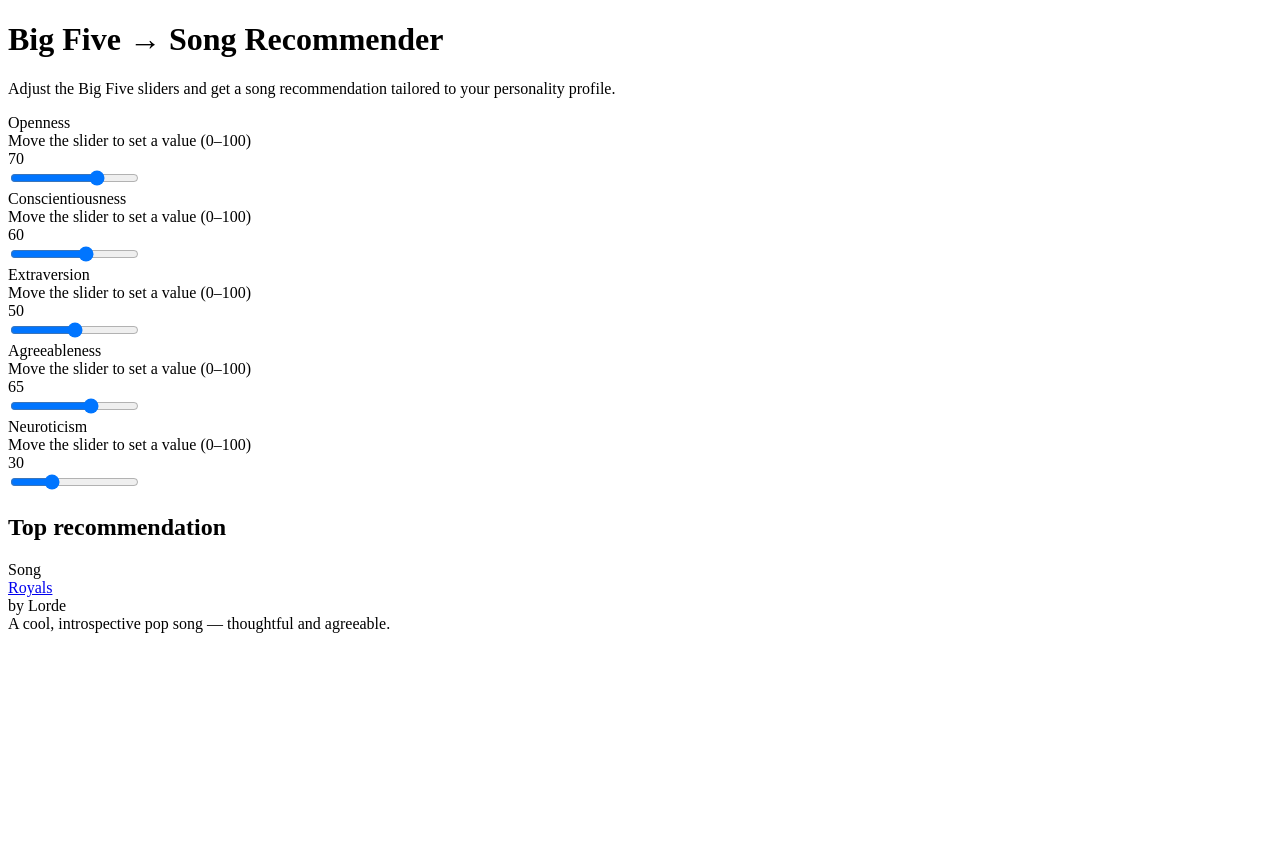
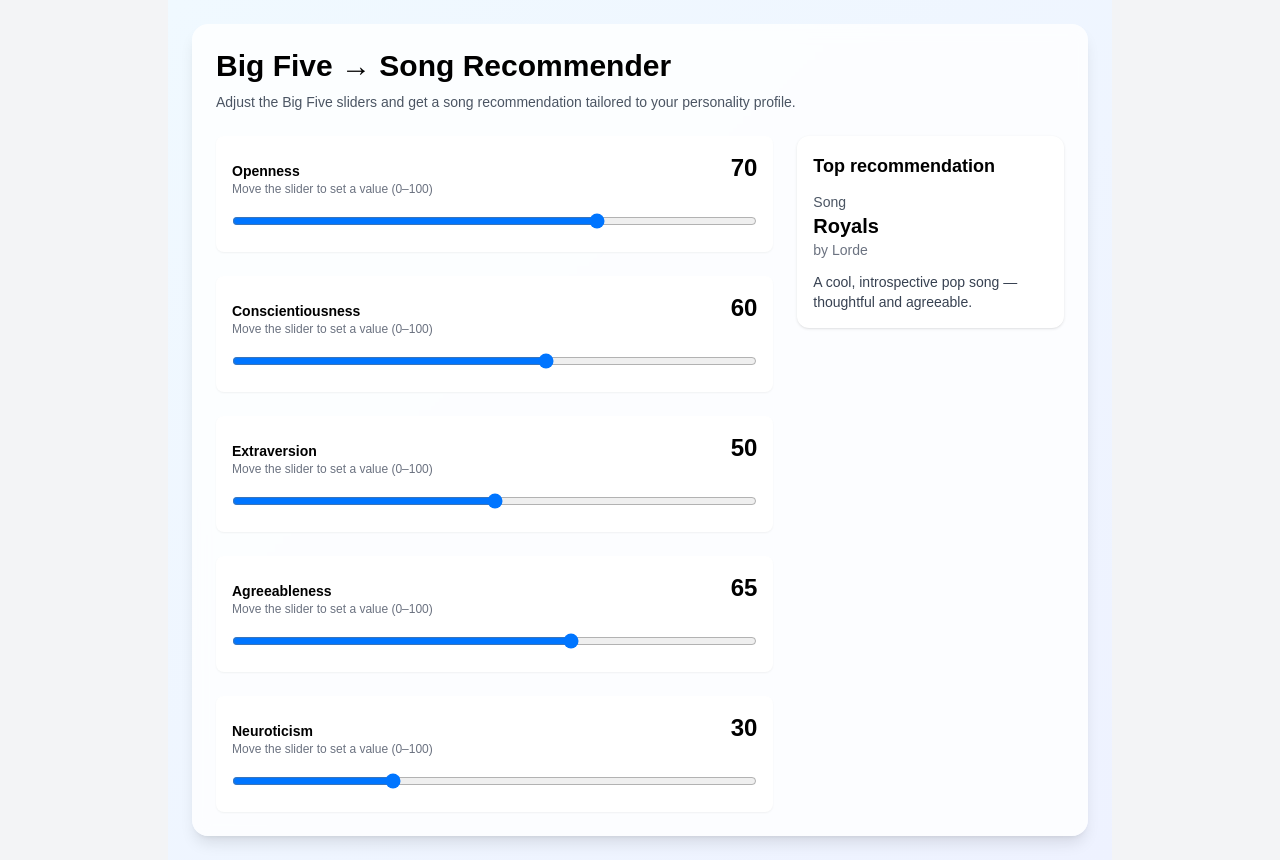
Before and after one commit to dlnrosete/bigfive-song-app, a Next.js app: page / in a window 1280 px wide. Before the commit the page ends 800 px from the top, so only its background shows below. Built offline with nearby package versions, Linux system fonts and the light colour scheme.

Commit message:
Create layout.js

```diff
--- /dev/null
+++ b/app/layout.js
@@ -0,0 +1,16 @@
+import '../styles/globals.css'
+
+export const metadata = {
+  title: 'Big Five Song Recommender',
+  description: 'Adjust Big Five sliders to get a song recommendation',
+}
+
+export default function RootLayout({ children }) {
+  return (
+    <html lang="en">
+      <body className="min-h-screen flex items-center justify-center bg-gray-100">
+        {children}
+      </body>
+    </html>
+  )
+}
```
